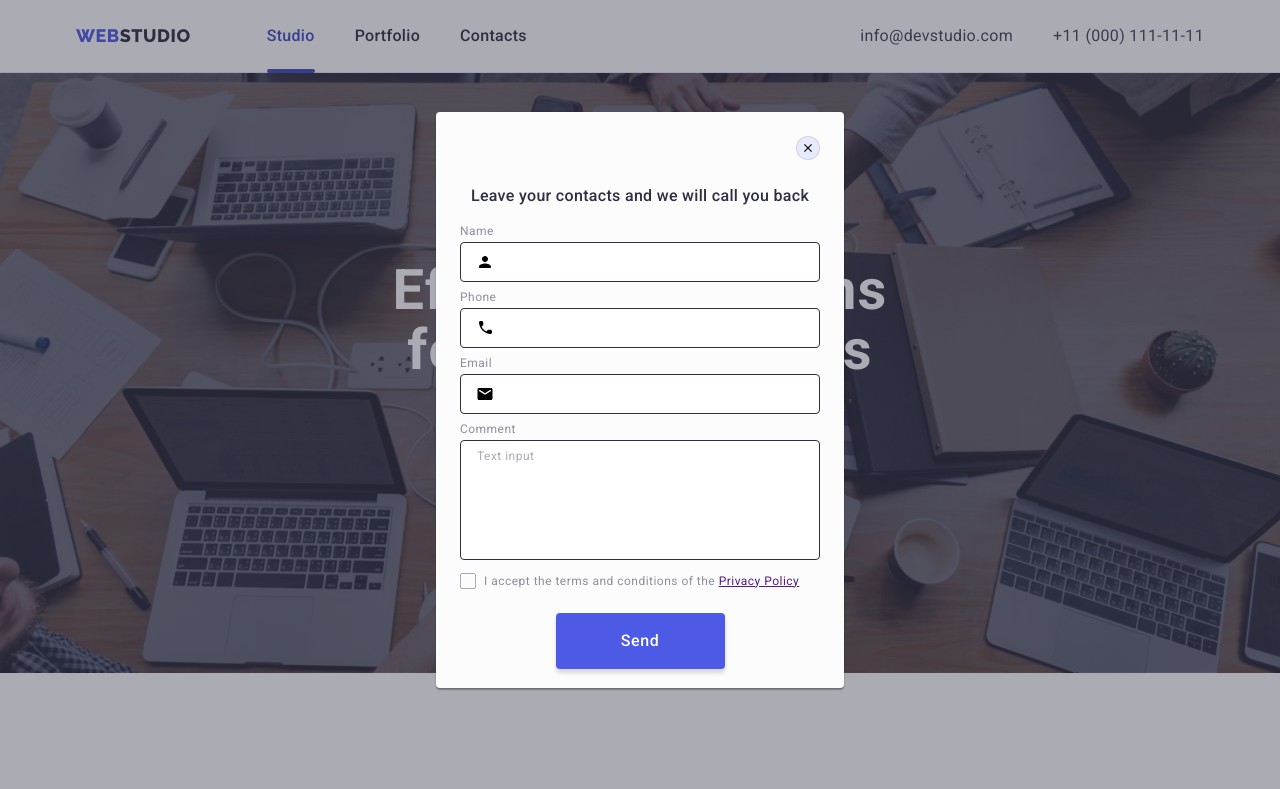
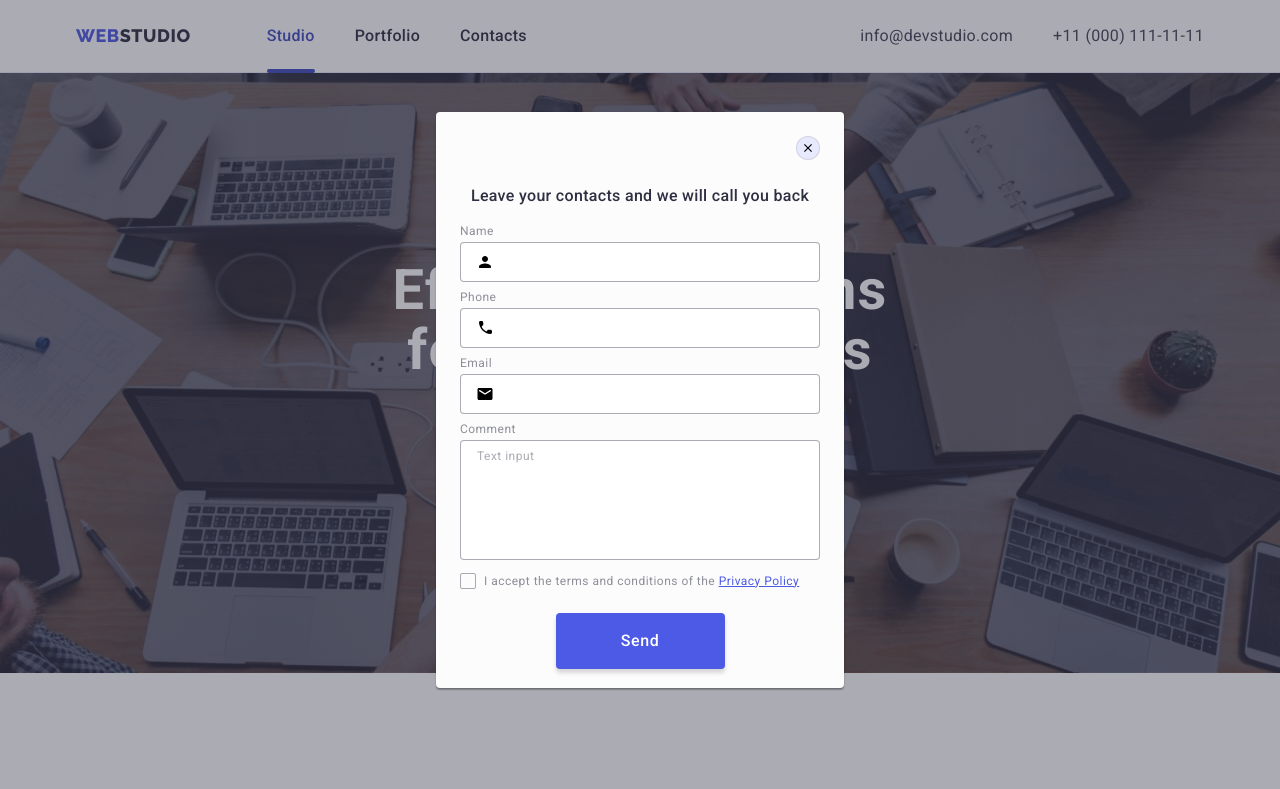
Before and after one commit to kurshatsov-andrii/goit-markup-hw-06, a plain HTML site: page index.html in a window 1280 px wide. Both pictures are taken after a click on the button "Order Service". Shown: the top 789 px of the page. Drawn offline with nearby package versions, Linux system fonts and the light colour scheme.

Commit message:
Correction border input, link Private Policy, margin subscribe-label

```diff
--- a/css/styles.css
+++ b/css/styles.css
@@ -672,7 +672,6 @@ color: var(--background-color);
     filter: drop-shadow(0px 4px 4px rgba(0, 0, 0, 0.15));
     border-radius: 4px;
     outline: none;
-    margin-right: 24px;
     width: 264px;
     height: 40px;
     background-color: transparent;
@@ -691,6 +690,10 @@ color: var(--background-color);
     line-height: 2.0;
     align-items: center;
     letter-spacing: 0.04em;
+}
+
+.subscribe-label {
+    margin-right: 24px;
 }
 
 .subscribe-btn {
@@ -812,7 +815,7 @@ overflow: hidden;
 .modal-form-input {
     width: 100%;
     height: 40px;
-    border: 1px solid var(--color-main-text);
+    border: 1px solid rgba(46, 47, 66, 0.4);
     border-radius: 4px;
     padding-left: 38px;
     transition: border-color var(--transform-hover-focus);
@@ -858,7 +861,7 @@ overflow: hidden;
     width: 100%;
     height: 120px;
     padding: 8px 16px;
-    border: 1px solid var(--color-main-text);;
+    border: 1px solid rgba(46, 47, 66, 0.4);
     border-radius: 4px;
     transition: border-color var(--transform-hover-focus);
 }
@@ -961,6 +964,15 @@ overflow: hidden;
     background-color: var(--color-hover);
     box-shadow: 0px 4px 4px rgba(0, 0, 0, 0.15);
 }
+
+.link-policy {
+    color: var(--color-logo-button);
+}
+
+.link-policy:hover,
+.link-policy:focus {
+    color: var(--color-hover);
+}
 /*-----------HIDDEN TEXT---------------------*/
 
 .visuallyhidden {
--- a/index.html
+++ b/index.html
@@ -548,7 +548,9 @@
               <svg class="check-icon" width="10" height="8">
                 <use href="./images/icons.svg#icon-checkbox-modal"></use></svg
             ></span>
-            I accept the terms and conditions of the&nbsp;<a href=""
+            I accept the terms and conditions of the&nbsp;<a
+              class="link-policy"
+              href=""
               >Privacy Policy</a
             ></label
           >
```
Also changed, not shown: portfolio.html (+2 -0 lines).
